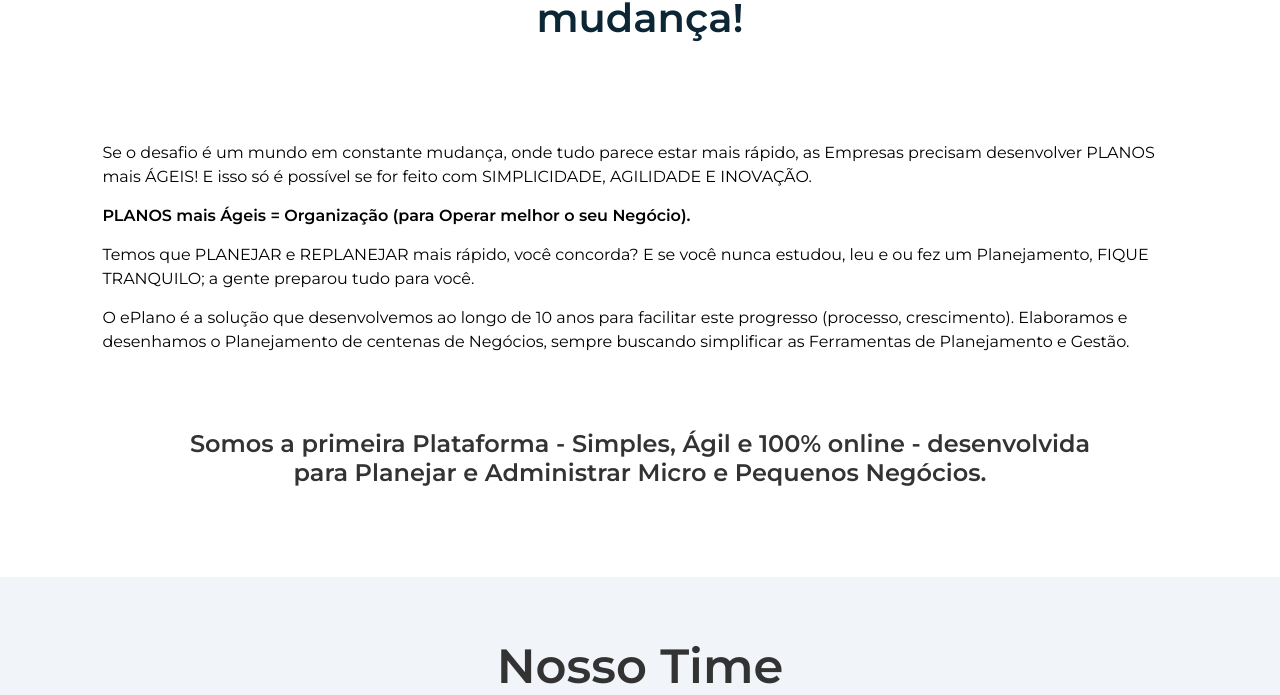
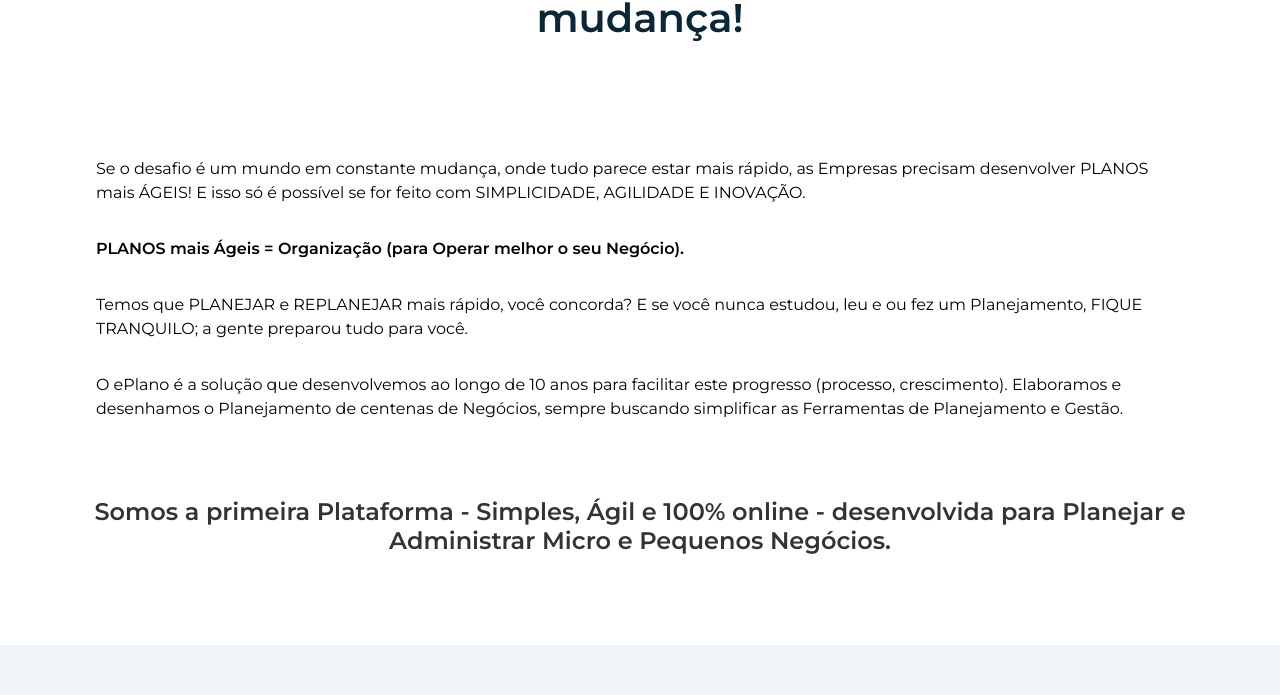
Before and after one commit to gabriellsanabria/appePlano, a React (Create React App) app: page / in a window 1280 px wide. Shown: the part 2557-3252 px from the top of the page. Built offline with nearby package versions, Linux system fonts and the light colour scheme; no server answers.

Commit message:
ajuste texto

```diff
--- a/src/components/SobreComp/SobreComp.js
+++ b/src/components/SobreComp/SobreComp.js
@@ -27,18 +27,24 @@
         Por que <span className='dstq'>e</span>Plano? Porque <span className='dstq'>o seu Negócio é uma ORGANIZAÇÃO VIVA</span>, que está em constante mudança!
         </h1>
       </div>
-      <div className='w-text-content'>
+      <div className='texto-teste'>
         <p>
-        Se o desafio é um mundo em constante mudança, onde tudo parece estar mais rápido, as Empresas precisam desenvolver PLANOS mais ÁGEIS!
-E isso só é possível se for feito com SIMPLICIDADE, AGILIDADE E INOVAÇÃO.
+          Se o desafio é um mundo em constante mudança, onde tudo parece estar mais rápido, as Empresas precisam desenvolver PLANOS mais ÁGEIS!
+          E isso só é possível se for feito com SIMPLICIDADE, AGILIDADE E INOVAÇÃO.
         </p>
         <p>
-          <strong>PLANOS mais Ágeis = Organização (para Operar melhor o seu Negócio).</strong>
+            <strong>PLANOS mais Ágeis = Organização (para Operar melhor o seu Negócio).</strong>
         </p>
-        <p>Temos que PLANEJAR e REPLANEJAR mais rápido, você concorda?
-E se você nunca estudou, leu e ou fez um Planejamento, FIQUE TRANQUILO; a gente preparou tudo para você.</p>
-<p>O ePlano é a solução que desenvolvemos ao longo de 10 anos para facilitar este progresso (processo, crescimento).
-Elaboramos e desenhamos o Planejamento de centenas de Negócios, sempre buscando simplificar as Ferramentas de Planejamento e Gestão.</p>
+        <p>
+            Temos que PLANEJAR e REPLANEJAR mais rápido, você concorda?
+            E se você nunca estudou, leu e ou fez um Planejamento, FIQUE TRANQUILO; a gente preparou tudo para você.</p>
+        <p>
+            O ePlano é a solução que desenvolvemos ao longo de 10 anos para facilitar este progresso (processo, crescimento).
+            Elaboramos e desenhamos o Planejamento de centenas de Negócios, sempre buscando simplificar as Ferramentas de Planejamento e Gestão.
+        </p>
+      </div>
+      <div className='w-text-content'>
+
         <h2>Somos a primeira Plataforma - Simples, Ágil e 100% online - desenvolvida para Planejar e Administrar Micro e Pequenos Negócios.</h2>
       </div>
 
--- a/src/components/SobreComp/SobreComp.scss
+++ b/src/components/SobreComp/SobreComp.scss
@@ -58,17 +58,16 @@
         }
       }
     .w-text-content{
-        display: flex;
-        padding: 0 8%;
-        flex-direction: column;
-        p{
-            margin: 0 0 15px 0;
-            font-size: 16px!important;
-        }
         h2{
             text-align: center!important;
             margin: 60px 60px 90px 60px;
         }
+    }
+    .texto-teste{
+        display: flex;
+        margin: 0 auto;
+        width: 85%;
+        flex-direction: column;
     }
     .destaques{
         display: flex;
```
